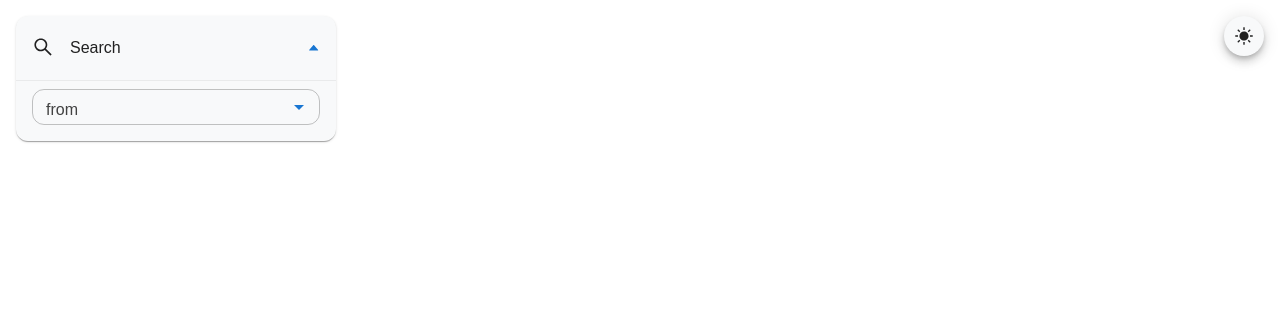
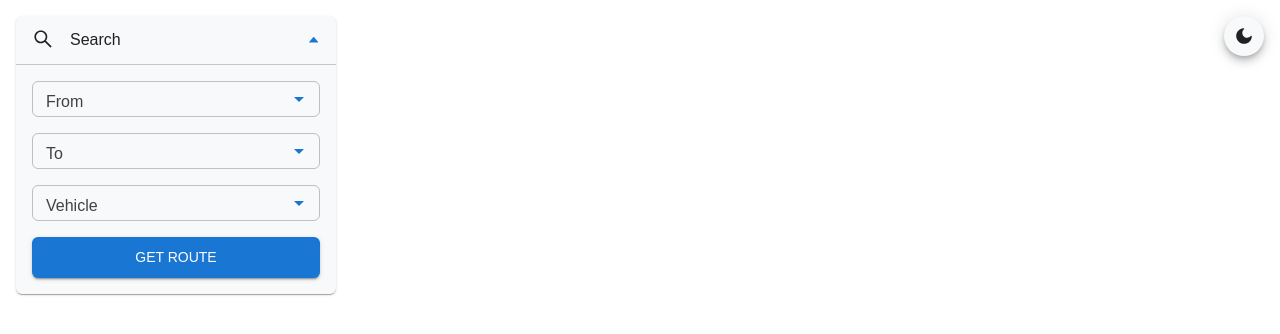
Before and after one commit to AshishS2509/toll-calculator, a React (Vite) app in the folder frontend/: page / in a window 1280 px wide. Both pictures are taken after a click on the button "Search". Shown: the top 334 px of the page. Built offline with nearby package versions, Linux system fonts and the light colour scheme; no server answers.

Commit message:
Changed autocomplete component, theme fixes

```diff
--- a/frontend/src/App.tsx
+++ b/frontend/src/App.tsx
@@ -1,8 +1,33 @@
 import { useState } from "react";
 import MainPage from "./pages";
-import { CssBaseline, ThemeProvider } from "@mui/material";
+import { CssBaseline, GlobalStyles, ThemeProvider } from "@mui/material";
 import { darkTheme, lightTheme } from "./themes/theme";
 import ThemeSwitch from "./components/ThemeSwitch";
+
+const globalStyles = (
+  <GlobalStyles
+    styles={(theme) => ({
+      "*::-webkit-scrollbar": {
+        width: "8px", // Width of the scrollbar
+        height: "8px", // Height of the scrollbar (for horizontal scrollbars)
+      },
+      "*::-webkit-scrollbar-track": {
+        backgroundColor:
+          theme.palette.mode === "dark" ? "transparent" : "#f1f1f1",
+      },
+      "*::-webkit-scrollbar-thumb": {
+        backgroundColor: theme.palette.mode === "dark" ? "#888" : "#ccc",
+        borderRadius: "10px",
+      },
+      "*::-webkit-scrollbar-thumb:hover": {
+        backgroundColor: theme.palette.mode === "dark" ? "#555" : "#999",
+      },
+      "*::-webkit-scrollbar-button": {
+        display: "none", // Hide scrollbar buttons
+      },
+    })}
+  />
+);
 
 function App() {
   const storedTheme = localStorage.getItem("theme") || "light";
@@ -13,6 +38,7 @@ function App() {
   return (
     <ThemeProvider theme={themeMode === "light" ? lightTheme : darkTheme}>
       <CssBaseline />
+      {globalStyles}
       <ThemeSwitch themeMode={themeMode} setThemeMode={setThemeMode} />
       <MainPage />
     </ThemeProvider>
--- a/frontend/src/components/Accordion.tsx
+++ b/frontend/src/components/Accordion.tsx
@@ -20,6 +20,14 @@ const CustomAccordion = ({
       <AccordionSummary
         expandIcon={expandIcon}
         onClick={() => setExpand(!expand)}
+        sx={{
+          minHeight: "48px !important",
+          height: "48px",
+          "&.Mui-expanded": {
+            minHeight: "48px !important",
+            height: "48px",
+          },
+        }}
       >
         {titleIcon}
         <Typography component="span" paddingX={2}>
--- /dev/null
+++ b/frontend/src/components/GeocodingAutocomplete.tsx
@@ -0,0 +1,15 @@
+import CustomAutocomplete from "./shared/Autocomplete";
+
+const GeocodingAutocomplete = ({ name }: { name: string }) => {
+  return (
+    <CustomAutocomplete
+      name={name}
+      options={[]}
+      onSearch={() => {}}
+      onChange={() => {}}
+      key={new Date().getTime()}
+    />
+  );
+};
+
+export default GeocodingAutocomplete;
--- a/frontend/src/components/ThemeSwitch.tsx
+++ b/frontend/src/components/ThemeSwitch.tsx
@@ -29,9 +29,9 @@ const ThemeSwitch = ({ themeMode, setThemeMode }: IThemeMode) => {
       }}
     >
       {themeMode === "light" ? (
+        <AiFillMoon size={20} />
+      ) : (
         <AiFillSun size={20} />
-      ) : (
-        <AiFillMoon size={20} />
       )}
     </Fab>
   );
--- /dev/null
+++ b/frontend/src/components/VehicleAutocomplete.tsx
@@ -0,0 +1,34 @@
+import CustomAutocomplete from "./shared/Autocomplete";
+
+const options = [
+  "Standard Car",
+  "Large Car",
+  "Extra-Large Car",
+  "Electric Car",
+  "Large Electric Car",
+  "Taxi",
+  "Small Truck",
+  "Medium Truck",
+  "Large Truck",
+  "Small Bus",
+  "Large Bus",
+  "Motorcycle",
+  "Large Motorcycle",
+  "Small RV",
+  "Medium RV",
+  "Large RV",
+];
+
+const VehicleAutocomplete = ({ name }: { name: string }) => {
+  return (
+    <CustomAutocomplete
+      name={name}
+      options={options}
+      onSearch={() => {}}
+      onChange={() => {}}
+      key={new Date().getTime()}
+    />
+  );
+};
+
+export default VehicleAutocomplete;
--- a/frontend/src/components/Autocomplete.tsx
+++ b/frontend/src/components/shared/Autocomplete.tsx
@@ -1,6 +1,6 @@
 import { Autocomplete, styled, TextField } from "@mui/material";
 import { useState } from "react";
-import { IAutocompleteProps } from "../types/props.types";
+import { IAutocompleteProps } from "../../types/props.types";
 
 const InputField = styled(TextField)(() => ({
   width: "100%",
@@ -10,24 +10,28 @@ const InputField = styled(TextField)(() => ({
   "& .MuiInputBase-root": { height: "36px" },
 }));
 
-const CustomAutocomplete = ({ name }: IAutocompleteProps) => {
+const CustomAutocomplete = ({
+  name,
+  options,
+  onSearch,
+  onChange,
+}: IAutocompleteProps) => {
   const [value, setValue] = useState<string | null>(null);
   return (
     <Autocomplete
       size="small"
+      fullWidth
       id={name}
       value={value}
-      open={false}
       loading={false}
-      options={[]}
+      options={options}
       isOptionEqualToValue={(option, value) => option === value}
       getOptionLabel={(option) => option}
       onInputChange={(_event, value) => {
         setValue(value);
+        onSearch(value);
       }}
-      onChange={() => {
-        //
-      }}
+      onChange={onChange}
       renderInput={(params) => (
         <InputField
           name={name}
--- a/frontend/src/pages/Details/index.tsx
+++ b/frontend/src/pages/Details/index.tsx
@@ -1,7 +1,8 @@
-import { Box, styled } from "@mui/material";
+import { Box, Button, Stack, styled } from "@mui/material";
 import CustomAccordion from "../../components/Accordion";
 import { AiFillCaretDown, AiOutlineSearch } from "react-icons/ai";
-import CustomAutocomplete from "../../components/Autocomplete";
+import GeocodingAutocomplete from "../../components/GeocodingAutocomplete";
+import VehicleAutocomplete from "../../components/VehicleAutocomplete";
 
 const StyledBox = styled(Box)(() => ({
   width: "25vw",
@@ -19,7 +20,12 @@ const Details = () => {
         expandIcon={<AiFillCaretDown />}
         titleIcon={<AiOutlineSearch size={22} />}
       >
-        <CustomAutocomplete name="from" />
+        <Stack spacing={2} pt={1}>
+          <GeocodingAutocomplete name="From" />
+          <GeocodingAutocomplete name="To" />
+          <VehicleAutocomplete name="Vehicle" />
+          <Button variant="contained">Get Route</Button>
+        </Stack>
       </CustomAccordion>
     </StyledBox>
   );
--- a/frontend/src/themes/theme.ts
+++ b/frontend/src/themes/theme.ts
@@ -8,7 +8,7 @@ const sharedThemeSettings: ThemeOptions = {
     h2: { fontSize: "2rem", fontWeight: 600 },
   },
   shape: {
-    borderRadius: 12,
+    borderRadius: 6,
   },
   components: {
     MuiButton: {
@@ -16,6 +16,16 @@ const sharedThemeSettings: ThemeOptions = {
         root: {
           padding: "8px 20px",
           fontWeight: 500,
+        },
+      },
+    },
+    MuiAutocomplete: {
+      styleOverrides: {
+        popper: {
+          border: "1px solid rgb(118, 118, 118)", // Add a border
+          borderRadius: 6,
+          boxShadow: "0px 4px 10px rgba(0, 0, 0, 0.1)", // Optional: shadow for better visibility
+          backgroundColor: "transparent", // Optional: background color
         },
       },
     },
@@ -97,7 +107,7 @@ export const lightTheme = createTheme({
       selected: "rgba(25, 118, 210, 0.16)",
       disabled: "#bdbdbd",
     },
-    divider: "rgba(0, 0, 0, 0.06)",
+    divider: "rgba(150, 150, 150, 0.5)",
   },
 });
 
@@ -176,6 +186,6 @@ export const darkTheme = createTheme({
       selected: "rgba(41, 182, 246, 0.16)",
       disabled: "#424242",
     },
-    divider: "rgba(255, 255, 255, 0.12)",
+    divider: "rgba(150, 150, 150, 0.5)",
   },
 });
```
Also changed, not shown: frontend/src/types/props.types.ts (+21 -0 lines).
